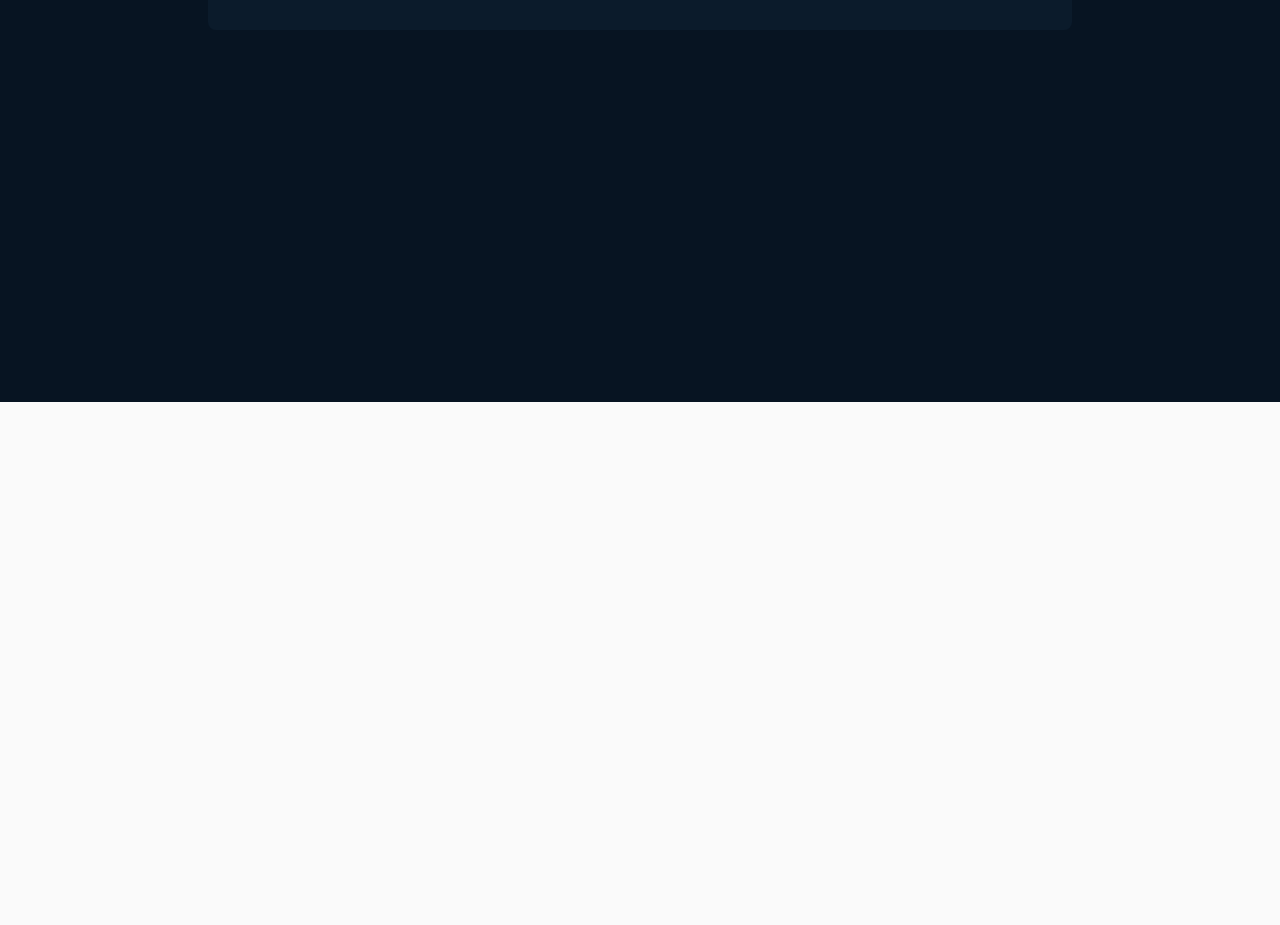
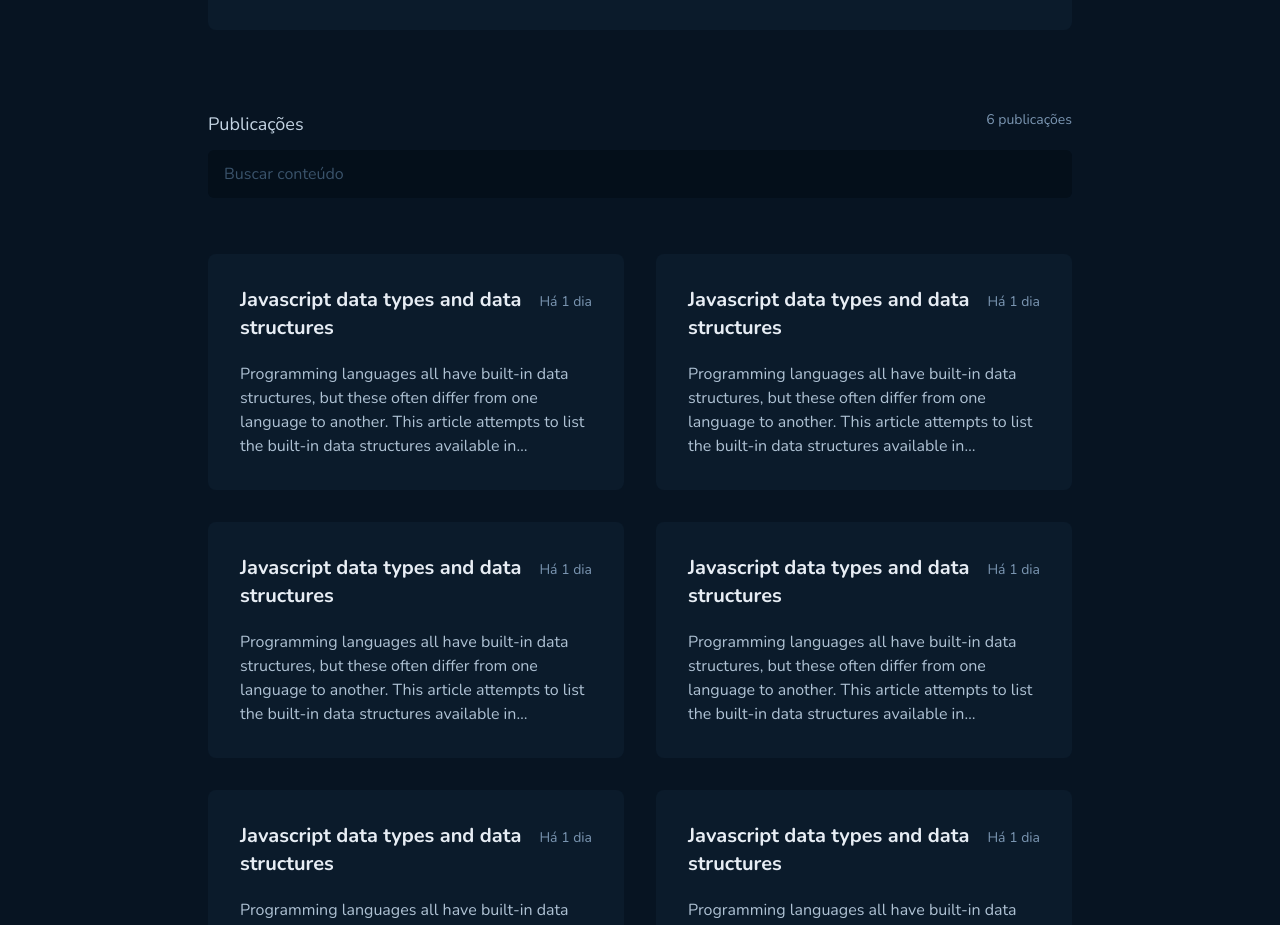
Before and after one commit to Wesed/github-blog, a React (Vite) app: page / in a window 1280 px wide. Shown: the part 398-1323 px from the top of the page. Before the commit the page ends 800 px from the top, so only its background shows below. Built offline with nearby package versions, Linux system fonts and the light colour scheme; the HTML template or start-up script is replaced by a standard one.

Commit message:
Estilizando pagina de detalhes da postagem

```diff
--- a/package.json
+++ b/package.json
@@ -15,7 +15,7 @@
     "react": "^18.2.0",
     "react-dom": "^18.2.0",
     "react-hook-form": "^7.46.1",
-    "react-router-dom": "^6.15.0",
+    "react-router-dom": "^6.16.0",
     "react-uuid": "^2.0.0",
     "tailwind-variants": "^0.1.14",
     "zod": "^3.22.2"
--- a/src/App.tsx
+++ b/src/App.tsx
@@ -1,8 +1,23 @@
+import cover from '../src/assets/cover.png'
+import { BrowserRouter, Route, Routes } from 'react-router-dom'
 import './globals.css'
 import { Home } from './pages/Home'
+import { Post } from './pages/Post'
 
 function App() {
-  return <Home />
+  return (
+    <div className="min-h-screen bg-base_background">
+      <img src={cover} alt="" className="mx-auto max-w-[1440px]" />
+      <div className="relative z-10 mx-auto my-0 max-w-maxWidthProject">
+        <BrowserRouter>
+          <Routes>
+            <Route path="/" element={<Home />} />
+            <Route path="/:id" element={<Post />} />
+          </Routes>
+        </BrowserRouter>
+      </div>
+    </div>
+  )
 }
 
 export default App
--- /dev/null
+++ b/src/components/calendar.tsx
@@ -0,0 +1,18 @@
+export function Calendar() {
+  return (
+    <span>
+      <svg
+        width="18"
+        height="18"
+        viewBox="0 0 18 18"
+        fill="none"
+        xmlns="http://www.w3.org/2000/svg"
+      >
+        <path
+          d="M6.96094 1.61719V2.67188H11.1797V1.61719C11.1797 1.0348 11.651 0.5625 12.2344 0.5625C12.8177 0.5625 13.2891 1.0348 13.2891 1.61719V2.67188H14.8711C15.7445 2.67188 16.4531 3.38016 16.4531 4.25391V5.83594H1.6875V4.25391C1.6875 3.38016 2.39579 2.67188 3.26953 2.67188H4.85156V1.61719C4.85156 1.0348 5.32288 0.5625 5.90625 0.5625C6.48962 0.5625 6.96094 1.0348 6.96094 1.61719ZM1.6875 6.89062H16.4531V15.8555C16.4531 16.7289 15.7445 17.4375 14.8711 17.4375H3.26953C2.39579 17.4375 1.6875 16.7289 1.6875 15.8555V6.89062ZM4.32422 9C4.03286 9 3.79688 9.2373 3.79688 9.52734V12.6914C3.79688 12.9814 4.03286 13.2188 4.32422 13.2188H7.48828C7.77832 13.2188 8.01562 12.9814 8.01562 12.6914V9.52734C8.01562 9.2373 7.77832 9 7.48828 9H4.32422Z"
+          fill="#3A536B"
+        />
+      </svg>
+    </span>
+  )
+}
--- /dev/null
+++ b/src/components/comments.tsx
@@ -0,0 +1,18 @@
+export function Comments() {
+  return (
+    <span>
+      <svg
+        width="18"
+        height="18"
+        viewBox="0 0 18 18"
+        fill="none"
+        xmlns="http://www.w3.org/2000/svg"
+      >
+        <path
+          d="M9.01482 1.6875C4.34619 1.6875 0.563326 4.7614 0.563326 8.55507C0.563326 10.1937 1.26824 11.691 2.44431 12.8704C2.0316 14.5335 0.652472 16.016 0.635963 16.0325C0.561675 16.1068 0.541039 16.2218 0.586438 16.3208C0.627768 16.4198 0.719259 16.4792 0.826565 16.4792C3.01395 16.4792 4.62684 15.4306 5.46878 14.7824C6.54514 15.1882 7.74696 15.4226 9.01482 15.4226C13.6834 15.4226 17.4375 12.3478 17.4375 8.55507C17.4375 4.76239 13.6834 1.6875 9.01482 1.6875Z"
+          fill="#3A536B"
+        />
+      </svg>
+    </span>
+  )
+}
--- a/src/globals.css
+++ b/src/globals.css
@@ -17,3 +17,9 @@ input:-webkit-autofill:focus,
 input:-webkit-autofill:active{
     -webkit-box-shadow: 0 0 0 30px #EDEDED inset !important;
 }
+
+.description {
+  display: -webkit-box;
+  -webkit-line-clamp: 4;
+  -webkit-box-orient: vertical;
+}
--- /dev/null
+++ b/src/pages/Home/header.tsx
@@ -0,0 +1,40 @@
+import { ExternalLink, Github, Building, Users2 } from 'lucide-react'
+import avatar from '../../assets/avatar.png'
+
+export function Header() {
+  return (
+    <div className="mx-auto -mt-20 flex items-center gap-8 rounded-lg bg-base_profile px-10 py-8">
+      <img src={avatar} alt="foto de perfil" />
+      <div className="flex flex-col">
+        <div className="flex justify-between font-bold text-base_title">
+          <h2 className="text-2xl">Cameron Williamson</h2>
+          <a href="#" className="flex gap-2 text-sm text-blue">
+            GITHUB
+            <ExternalLink className="h-4 w-4" />
+          </a>
+        </div>
+
+        <p className="mt-2 text-base_text">
+          Tristique volutpat pulvinar vel massa, pellentesque egestas. Eu
+          viverra massa quam dignissim aenean malesuada suscipit. Nunc, volutpat
+          pulvinar vel mass.
+        </p>
+
+        <div className="mt-6 flex gap-6 text-base_subtitle">
+          <div className="flex items-center gap-2">
+            <Github />
+            cameronwll
+          </div>
+          <div className="flex items-center gap-2">
+            <Building className="h-4 w-4 text-base_label" />
+            Rocketseat
+          </div>
+          <div className="flex items-center gap-2">
+            <Users2 className="h-4 w-4 text-base_label" />
+            32 seguidores
+          </div>
+        </div>
+      </div>
+    </div>
+  )
+}
--- a/src/pages/Home/index.tsx
+++ b/src/pages/Home/index.tsx
@@ -1,52 +1,86 @@
-import cover from '../../assets/cover.png'
-import avatar from '../../assets/avatar.png'
-import { Building, ExternalLink, Users2 } from 'lucide-react'
-import { Github } from '../../components/github'
+import { Header } from './header'
+import { PostCard } from './postCard'
+import { Search } from './search'
+
 export function Home() {
   return (
-    <div className="min-h-screen bg-base_background">
-      <img src={cover} alt="" className="mx-auto max-w-[1440px]" />
+    <div className="">
+      <Header />
+      <Search />
 
-      <div className="relative z-10 mx-auto my-0 max-w-maxWidthProject">
-        {/* cabeçalho */}
-        <div className="mx-auto -mt-20 flex items-center gap-8 rounded-lg bg-base_profile px-10 py-8">
-          <img src={avatar} alt="foto de perfil" />
-          <div className="flex flex-col">
-            <div className="flex justify-between font-bold text-base_title">
-              <h2 className="text-2xl">Cameron Williamson</h2>
-              <a href="#" className="flex gap-2 text-sm text-blue">
-                GITHUB
-                <ExternalLink className="h-4 w-4" />
-              </a>
-            </div>
-
-            <p className="mt-2 text-base_text">
-              Tristique volutpat pulvinar vel massa, pellentesque egestas. Eu
-              viverra massa quam dignissim aenean malesuada suscipit. Nunc,
-              volutpat pulvinar vel mass.
-            </p>
-
-            <div className="mt-6 flex gap-6 text-base_subtitle">
-              <div className="flex items-center gap-2">
-                <Github />
-                cameronwll
-              </div>
-              <div className="flex items-center gap-2">
-                <Building className="h-4 w-4 text-base_label" />
-                Rocketseat
-              </div>
-              <div className="flex items-center gap-2">
-                <Users2 className="h-4 w-4 text-base_label" />
-                32 seguidores
-              </div>
-            </div>
-          </div>
-        </div>
-
-        {/* busca */}
-        <div className="">
-
-        </div>
+      <div className="mx-auto mt-14 grid grid-cols-2 gap-8 pb-52">
+        <PostCard
+          title="Javascript data types and data structures"
+          date="Há 1 dia"
+          description="Programming languages all have built-in data structures, but these often
+          differ from one language to another. This article attempts to list the
+          built-in data structures available in JavaScript and what properties
+          they have. These can be used to build other data structures. Wherever
+          possible, comparisons with other languages are drawn. Dynamic typing
+          JavaScript is a loosely typed and dynamic language. Variables in
+          JavaScript are not directly associated with any particular value type,
+          and any variable can be assigned (and re-assigned)"
+        />
+        <PostCard
+          title="Javascript data types and data structures"
+          date="Há 1 dia"
+          description="Programming languages all have built-in data structures, but these often
+          differ from one language to another. This article attempts to list the
+          built-in data structures available in JavaScript and what properties
+          they have. These can be used to build other data structures. Wherever
+          possible, comparisons with other languages are drawn. Dynamic typing
+          JavaScript is a loosely typed and dynamic language. Variables in
+          JavaScript are not directly associated with any particular value type,
+          and any variable can be assigned (and re-assigned)"
+        />
+        <PostCard
+          title="Javascript data types and data structures"
+          date="Há 1 dia"
+          description="Programming languages all have built-in data structures, but these often
+          differ from one language to another. This article attempts to list the
+          built-in data structures available in JavaScript and what properties
+          they have. These can be used to build other data structures. Wherever
+          possible, comparisons with other languages are drawn. Dynamic typing
+          JavaScript is a loosely typed and dynamic language. Variables in
+          JavaScript are not directly associated with any particular value type,
+          and any variable can be assigned (and re-assigned)"
+        />
+        <PostCard
+          title="Javascript data types and data structures"
+          date="Há 1 dia"
+          description="Programming languages all have built-in data structures, but these often
+          differ from one language to another. This article attempts to list the
+          built-in data structures available in JavaScript and what properties
+          they have. These can be used to build other data structures. Wherever
+          possible, comparisons with other languages are drawn. Dynamic typing
+          JavaScript is a loosely typed and dynamic language. Variables in
+          JavaScript are not directly associated with any particular value type,
+          and any variable can be assigned (and re-assigned)"
+        />
+        <PostCard
+          title="Javascript data types and data structures"
+          date="Há 1 dia"
+          description="Programming languages all have built-in data structures, but these often
+          differ from one language to another. This article attempts to list the
+          built-in data structures available in JavaScript and what properties
+          they have. These can be used to build other data structures. Wherever
+          possible, comparisons with other languages are drawn. Dynamic typing
+          JavaScript is a loosely typed and dynamic language. Variables in
+          JavaScript are not directly associated with any particular value type,
+          and any variable can be assigned (and re-assigned)"
+        />
+        <PostCard
+          title="Javascript data types and data structures"
+          date="Há 1 dia"
+          description="Programming languages all have built-in data structures, but these often
+          differ from one language to another. This article attempts to list the
+          built-in data structures available in JavaScript and what properties
+          they have. These can be used to build other data structures. Wherever
+          possible, comparisons with other languages are drawn. Dynamic typing
+          JavaScript is a loosely typed and dynamic language. Variables in
+          JavaScript are not directly associated with any particular value type,
+          and any variable can be assigned (and re-assigned)"
+        />
       </div>
     </div>
   )
--- /dev/null
+++ b/src/pages/Home/postCard.tsx
@@ -0,0 +1,19 @@
+export interface PostCardProps {
+  title: string
+  date: string
+  description: string
+}
+
+export function PostCard({ title, date, description }: PostCardProps) {
+  return (
+    <div className="flex max-w-[416px] flex-col rounded-lg bg-base_profile p-8">
+      <div className="flex items-start justify-between">
+        <h1 className="flex-1 text-xl font-bold text-base_title">{title}</h1>
+        <span className="text-sm/8 text-base_span">{date}</span>
+      </div>
+      <p className="description mt-5 max-h-[125px] overflow-y-hidden text-base_text">
+        {description}
+      </p>
+    </div>
+  )
+}
--- /dev/null
+++ b/src/pages/Home/search.tsx
@@ -0,0 +1,15 @@
+export function Search() {
+  return (
+    <div className="mx-auto mt-20 flex flex-col gap-3">
+      <div className="flex justify-between">
+        <h2 className="text-lg text-base_subtitle">Publicações</h2>
+        <span className="text-sm text-base_span">6 publicações</span>
+      </div>
+      <input
+        type="text"
+        placeholder="Buscar conteúdo"
+        className="rounded-md border-base_border bg-base_input px-4 py-3 text-white placeholder:text-base_label"
+      />
+    </div>
+  )
+}
--- /dev/null
+++ b/src/pages/Post/index.tsx
@@ -0,0 +1,51 @@
+import { ChevronLeft, ExternalLink } from 'lucide-react'
+import { Github } from '../../components/github'
+import { Comments } from '../../components/comments'
+import { Calendar } from '../../components/calendar'
+
+export function Post() {
+  return (
+    <div className="-mt-20 flex flex-col rounded-lg bg-base_profile p-8">
+      {/* header */}
+      <div className="flex flex-col">
+        <div className="flex justify-between">
+          <a
+            href=""
+            className="flex gap-2 text-xs font-bold uppercase text-blue"
+          >
+            <ChevronLeft className="h-4 w-4" />
+            Voltar
+          </a>
+          <a
+            href=""
+            className="flex gap-2 text-xs font-bold uppercase text-blue"
+          >
+            Ver no GITHUB
+            <ExternalLink className="h-4 w-4" />
+          </a>
+        </div>
+        <h1 className="mt-5 text-2xl font-bold text-base_title">
+          JavaScript data types and data structures
+        </h1>
+
+        {/* rodapé */}
+        <div className="mt-3 flex gap-6 text-base_subtitle">
+          <div className="flex items-center gap-2 text-base_label">
+            <Github />
+            <span className="text-base_span">cameronwll</span>
+          </div>
+          <div className="flex items-center gap-2">
+            <Calendar />
+            <span className="text-base_span">Há 1 dia</span>
+          </div>
+          <div className="flex items-center gap-2">
+            <Comments />
+            <span className="text-base_span">5 comentários</span>
+          </div>
+        </div>
+      </div>
+
+      <div className=""></div>
+    </div>
+  )
+}
```
Also changed, not shown: 1 other file (tests, documents, lock files or other folders).
